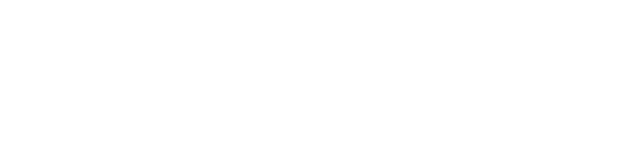
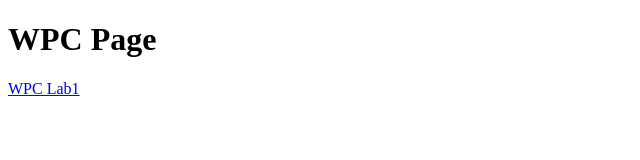
Before and after one commit to lisbethe8/lisbethe.github, a plain HTML site: page wpcpage.html in a window 1280 px wide. Shown: the whole page, without its empty margins (0-640 px from the left). Drawn offline with Linux system fonts and the light colour scheme.

Commit message:
Add files via upload

```diff
--- a/WCP Page/style2.css
+++ b/WCP Page/style2.css
@@ -16,3 +16,6 @@ tbody tr td {
 tbody tr td {
     color: #FF2226;
 }
+body {
+    background-color: #FFFFFF;
+}
--- a/style2.css
+++ b/style2.css
@@ -16,3 +16,6 @@ tbody tr td {
 tbody tr td {
     color: #FF2226;
 }
+body {
+    background-color: #FFFFFF;
+}
--- a/wpcpage.html
+++ b/wpcpage.html
@@ -3,9 +3,11 @@
 <head>
 <meta charset="UTF-8">
 <title>WPC Page</title>
+<link href="style3.css" rel="stylesheet" type="text/css">
 </head>
-<h1></h1>
+<h1>WPC Page</h1>
 <body>
+	<p1><a href="WCP Page /wpclab1.html">WPC Lab1</a></p1></p>
 </body>
 
     </tr>
```
